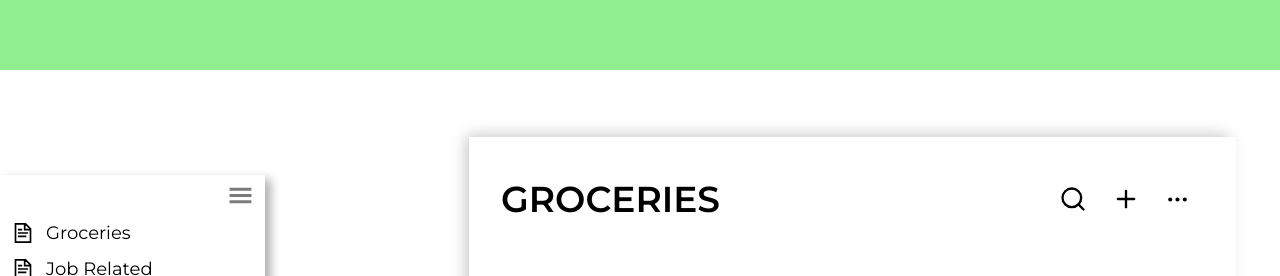
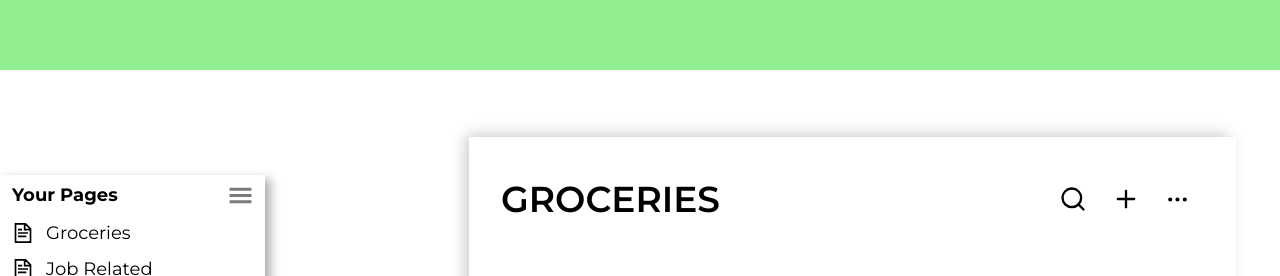
Before and after one commit to AlkTheOrg/fstack-todo, a React (Create React App) app: page / in a window 1280 px wide. Shown: the top 276 px of the page. Built offline with nearby package versions, Linux system fonts and the light colour scheme.

Commit message:
sidebar header style fix

```diff
--- a/src/App.tsx
+++ b/src/App.tsx
@@ -36,7 +36,7 @@ function App() {
     <div className="App" style={{ height: "770px" }}>
       <Navbar />
       <div className="hero">
-        <Sidebar isDetached={true} classes={["Sidebar"]}>
+        <Sidebar isDetached={true} classes={["Sidebar"]} title="Your Pages">
           <TodoPageList />
         </Sidebar>
         <TodoPage />
--- a/src/styles/Sidebar.scss
+++ b/src/styles/Sidebar.scss
@@ -16,6 +16,11 @@
     justify-content: space-between;
     align-items: center;
     // background-color: red;
+
+    h2 {
+      font-size: 18px;
+      font-weight: bold;
+    }
 
     .invisible-box {
       visibility: hidden;
```
